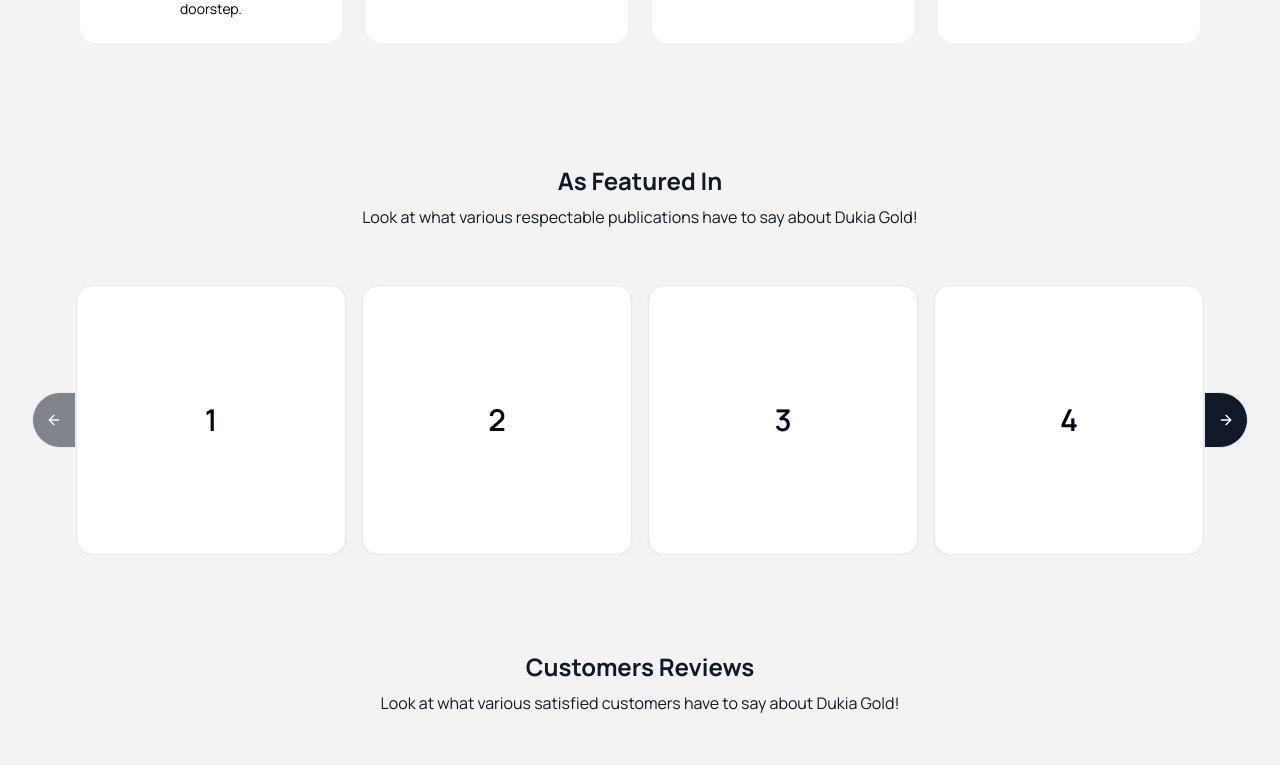
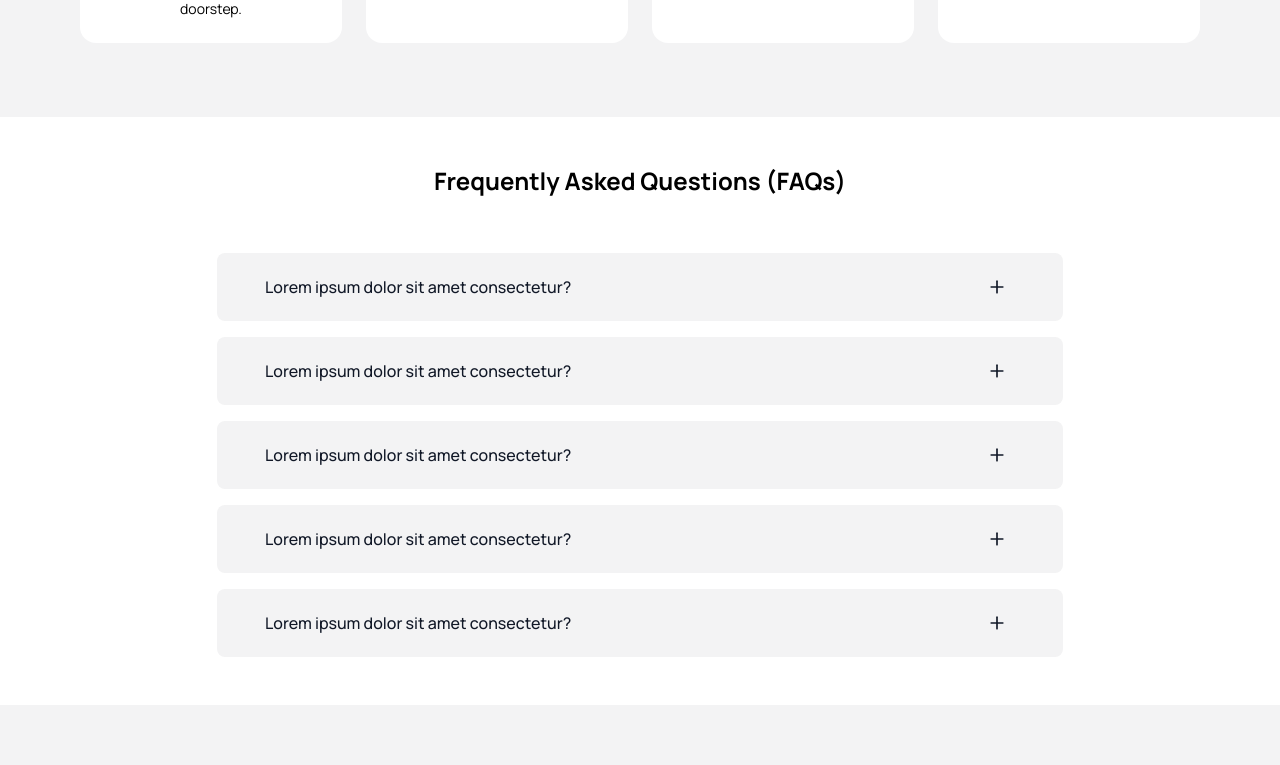
Before and after one commit to Dukia-Gold/dukia-fe-next-ty-1, a Next.js app: page / in a window 1280 px wide. Shown: the part 2626-3391 px from the top of the page. Built offline with nearby package versions, Linux system fonts and the light colour scheme; no server answers.

Commit message:
Speed testing

```diff
--- a/app/page.tsx
+++ b/app/page.tsx
@@ -104,9 +104,9 @@ export default function Home() {
 
       <WhatWeOffer />
 
-      <AsFeaturedIn />
+      {/* <AsFeaturedIn />
 
-      <CustomerReviews />
+      <CustomerReviews /> */}
 
       <FAQ />
 
```
